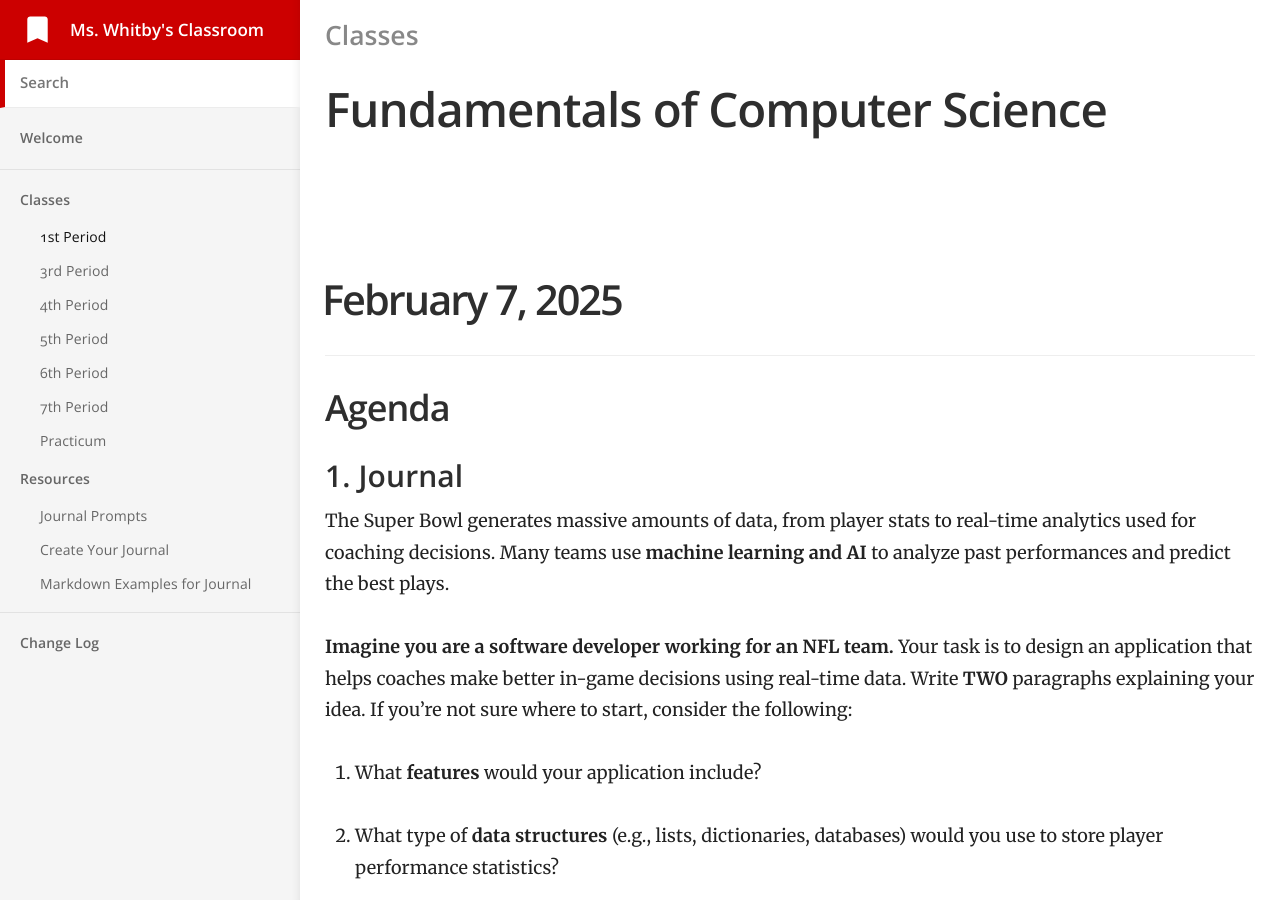
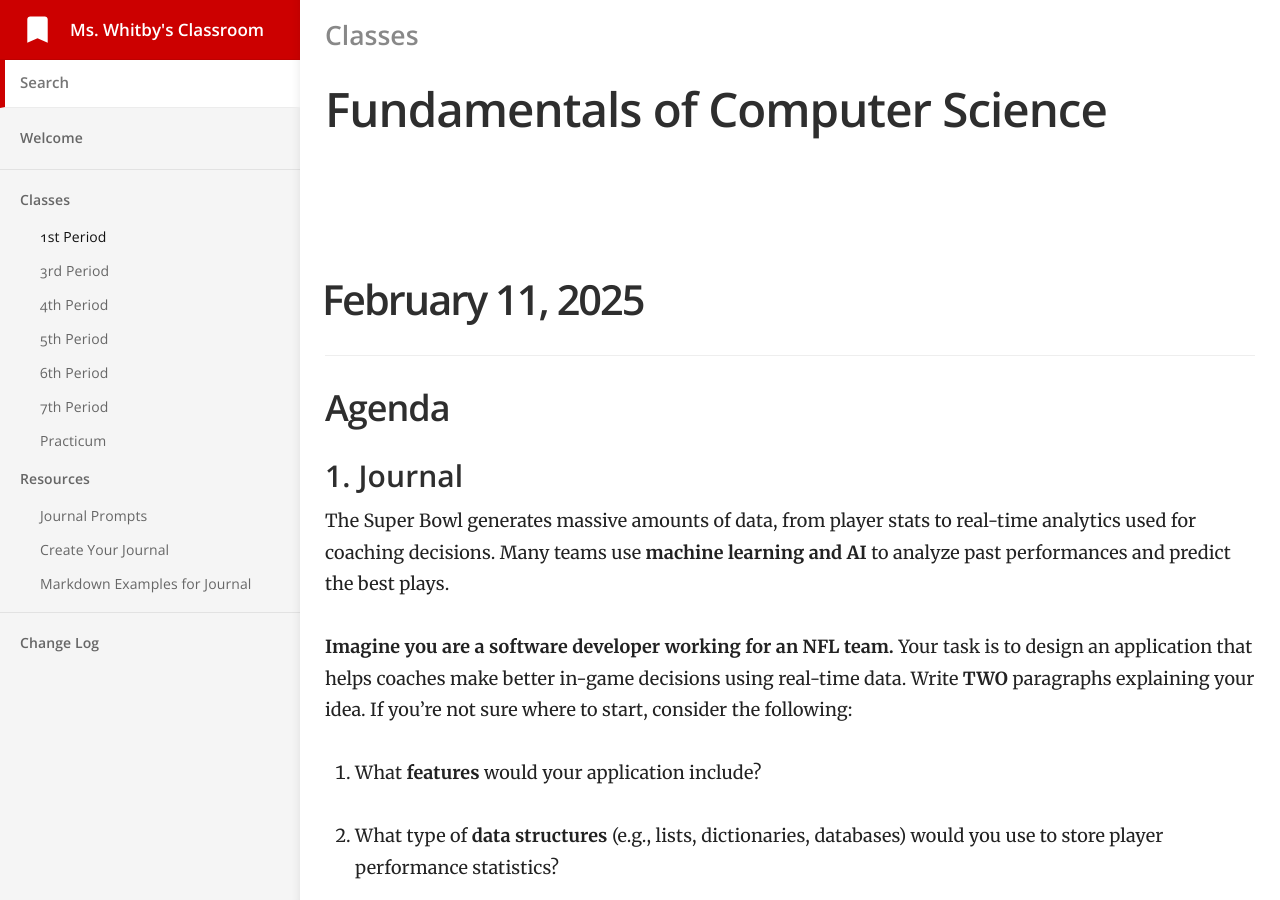
Before and after one commit to mswhitby/classroom, a Jekyll site: the page built from _docs/classes/1st.md, in a window 1280 px wide and 900 px high. Built offline with Jekyll 4.4.1, drawn with Linux system fonts in a browser that asks for light colours.

Commit message:
Updated lessons

```diff
--- a/_docs/classes/1st.md
+++ b/_docs/classes/1st.md
@@ -5,7 +5,7 @@ category: Classes
 order: 1
 ---
 
-# February 7, 2025
+# February 11, 2025
 
 ## Agenda
 
```
